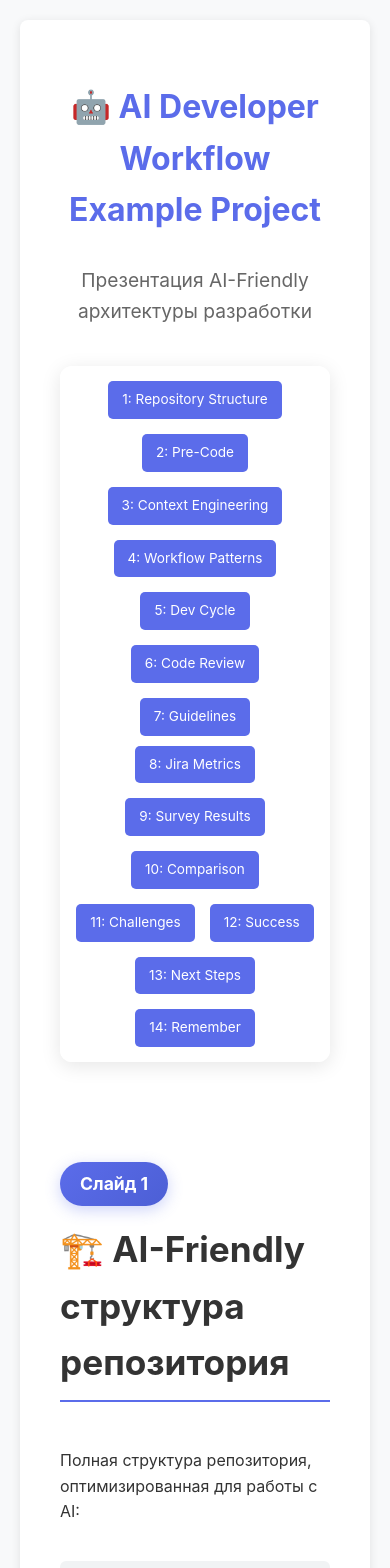
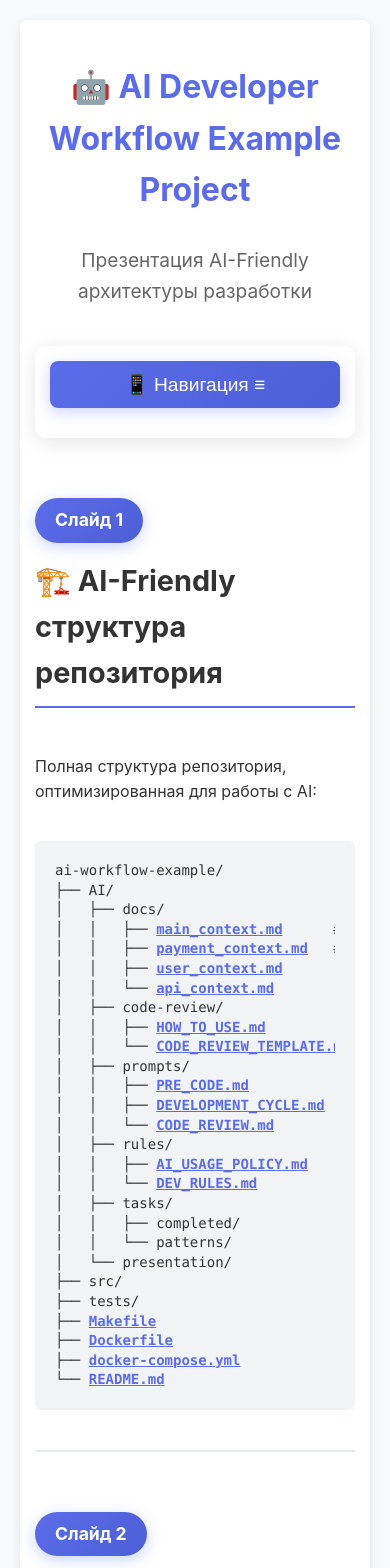
Before and after one commit to nazargulov/AI-developer-workflow, a plain HTML site: page example/index.html in a window 390 px wide. Shown: the top 1568 px of the page. Drawn offline with nearby package versions, Linux system fonts and the light colour scheme.

Commit message:
mobile version

```diff
--- a/example/index.html
+++ b/example/index.html
@@ -288,6 +288,103 @@
              min-width: fit-content;
          }
 
+         /* Mobile hamburger menu */
+         .mobile-menu-toggle {
+             display: none;
+             background: linear-gradient(135deg, #5B6CEA, #4C5FD5);
+             color: white;
+             border: none;
+             padding: 12px;
+             border-radius: 8px;
+             cursor: pointer;
+             font-size: 1.2em;
+             margin-bottom: 15px;
+             box-shadow: 0 4px 15px rgba(91, 108, 234, 0.3);
+             transition: all 0.3s ease;
+         }
+         .mobile-menu-toggle:hover {
+             transform: translateY(-2px);
+             box-shadow: 0 6px 20px rgba(91, 108, 234, 0.4);
+         }
+         .mobile-menu-toggle:active {
+             transform: translateY(0);
+         }
+
+         /* Desktop: nav-content always visible */
+         @media (min-width: 769px) {
+             .nav-content {
+                 max-height: none !important;
+                 overflow: visible !important;
+             }
+         }
+
+         /* Mobile responsive styles */
+         @media (max-width: 768px) {
+             .container {
+                 padding: 20px 15px;
+             }
+
+             .nav-links {
+                 position: relative;
+                 top: 0;
+                 padding: 15px;
+             }
+
+             .mobile-menu-toggle {
+                 display: block;
+                 width: 100%;
+             }
+
+             .nav-content {
+                 max-height: 0;
+                 overflow: hidden;
+                 transition: max-height 0.3s ease-in-out;
+             }
+
+             .nav-content.open {
+                 max-height: 500px;
+             }
+
+             .nav-row {
+                 flex-direction: column;
+                 gap: 8px;
+                 margin-bottom: 15px;
+             }
+
+             .nav-links a {
+                 text-align: center;
+                 padding: 12px 16px;
+                 display: block;
+                 font-size: 0.9em;
+                 border-radius: 6px;
+                 transition: all 0.2s ease;
+             }
+
+             .nav-links a:hover {
+                 transform: translateX(5px);
+             }
+
+             .slide {
+                 margin: 40px 0;
+                 padding: 20px 0;
+                 min-height: auto;
+             }
+
+             .slide h2 {
+                 font-size: 1.8em;
+             }
+
+             .metrics-grid {
+                 grid-template-columns: 1fr;
+                 gap: 15px;
+             }
+
+             .workflow-box {
+                 padding: 15px;
+                 margin: 15px 0;
+             }
+         }
+
          /* Print styles for presentation mode */
          @media print {
              .slide {
@@ -310,6 +407,10 @@
         </p>
 
         <div class="nav-links">
+            <button class="mobile-menu-toggle" onclick="toggleMobileMenu()">
+                📱 Навигация ≡
+            </button>
+            <div class="nav-content" id="navContent">
                 <div class="nav-row">
                     <a href="#slide1">1: Repository Structure</a>
                     <a href="#slide2">2: Pre-Code</a>
@@ -327,6 +428,7 @@
                     <a href="#slide12">12: Success</a>
                     <a href="#slide13">13: Next Steps</a>
                     <a href="#slide14">14: Remember</a>
+                </div>
             </div>
         </div>
 
@@ -907,6 +1009,38 @@ done</pre>
     <script src="https://cdn.jsdelivr.net/npm/highlight.js@11.9.0/lib/highlight.min.js"></script>
 
     <script>
+        // Mobile menu toggle function
+        function toggleMobileMenu() {
+            const navContent = document.getElementById('navContent');
+            const toggle = document.querySelector('.mobile-menu-toggle');
+
+            navContent.classList.toggle('open');
+
+            // Update button text based on state
+            if (navContent.classList.contains('open')) {
+                toggle.innerHTML = '📱 Скрыть ✕';
+            } else {
+                toggle.innerHTML = '📱 Навигация ≡';
+            }
+        }
+
+        // Close mobile menu when clicking on navigation links
+        function setupMobileMenuClosing() {
+            const navLinks = document.querySelectorAll('.nav-links a');
+            const navContent = document.getElementById('navContent');
+            const toggle = document.querySelector('.mobile-menu-toggle');
+
+            navLinks.forEach(link => {
+                link.addEventListener('click', () => {
+                    // Check if we're on mobile (button is visible)
+                    if (window.getComputedStyle(toggle).display !== 'none') {
+                        navContent.classList.remove('open');
+                        toggle.innerHTML = '📱 Навигация ≡';
+                    }
+                });
+            });
+        }
+
         // Configure marked for better markdown rendering
         function configureMarked() {
             if (typeof marked !== 'undefined') {
@@ -932,6 +1066,9 @@ done</pre>
         document.addEventListener('DOMContentLoaded', function() {
             // Give libraries time to load
             setTimeout(configureMarked, 100);
+
+            // Setup mobile menu functionality
+            setupMobileMenuClosing();
         });
 
         async function showMarkdown(filePath, title) {
```
Lines whose indentation alone changed are shown as unchanged.
